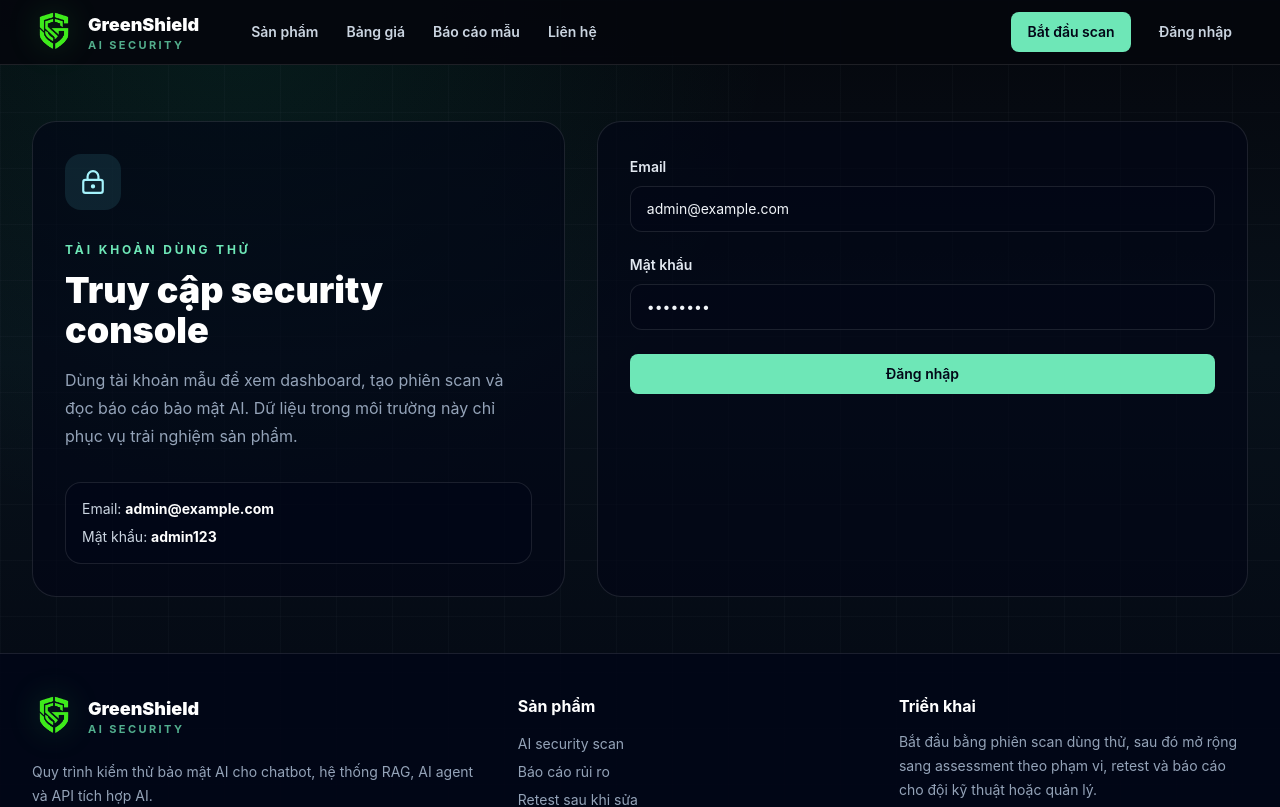
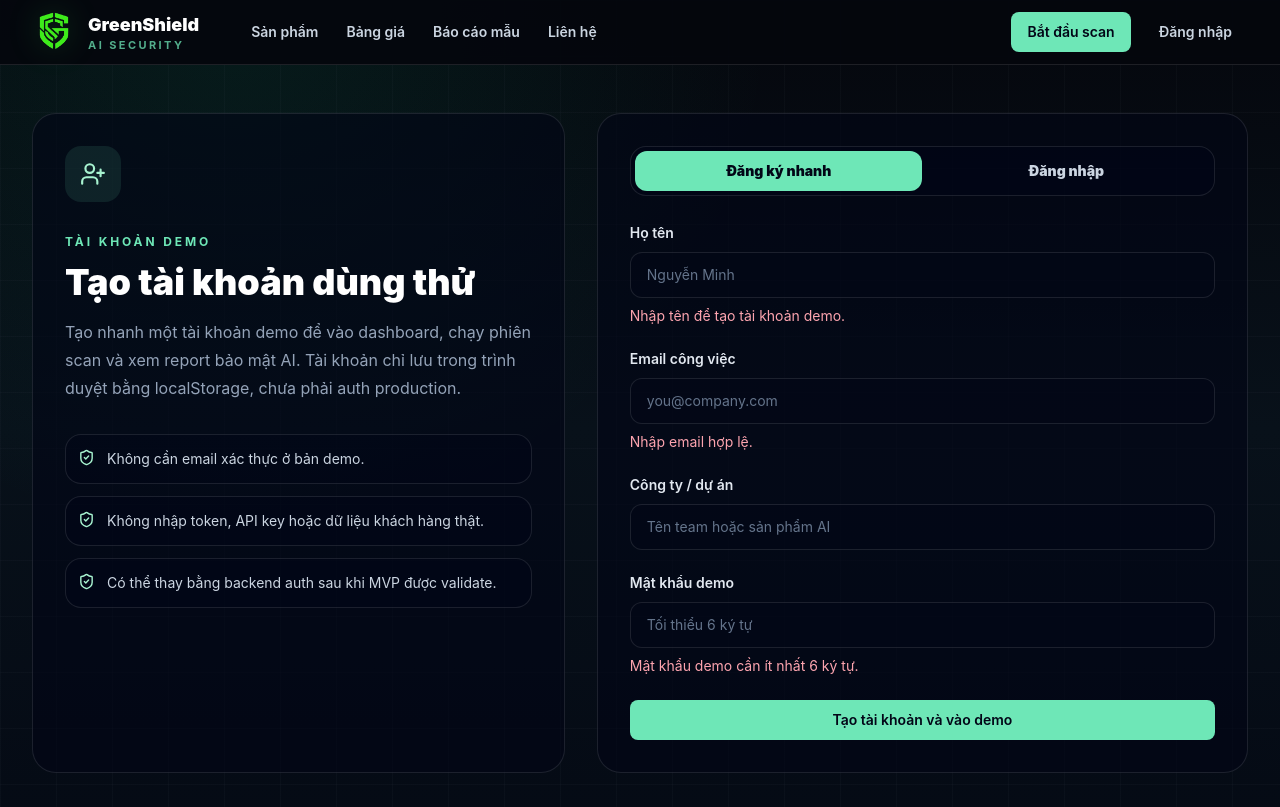
Before and after one commit to BlueCloudK/GreenShield, a React (Vite) app: page /login in a window 1280 px wide. Shown: the top 807 px of the page. Built offline with nearby package versions, Linux system fonts and the light colour scheme.

Commit message:
Add quick demo account signup

```diff
--- a/src/context/AuthContext.jsx
+++ b/src/context/AuthContext.jsx
@@ -2,17 +2,18 @@ import { createContext, useContext, useEffect, useMemo, useState } from "react";
 import { readStorage, writeStorage } from "../utils/storage";
 
 const AUTH_KEY = "greenshield.auth";
-const DEMO_USER = {
-  name: "GreenShield Admin",
-  email: "admin@example.com",
-};
+const DEMO_USERS_KEY = "greenshield.demoUsers";
 
 const AuthContext = createContext(null);
+
+function normalizeEmail(email) {
+  return email.trim().toLowerCase();
+}
 
 export function AuthProvider({ children }) {
   const [user, setUser] = useState(() => {
     const storedUser = readStorage(AUTH_KEY, null);
-    return storedUser ? { ...DEMO_USER, email: storedUser.email || DEMO_USER.email } : null;
+    return storedUser?.email ? storedUser : null;
   });
 
   useEffect(() => {
@@ -24,14 +25,54 @@ export function AuthProvider({ children }) {
   }, [user]);
 
   function login(email, password) {
-    if (email.trim().toLowerCase() === "admin@example.com" && password === "admin123") {
-      setUser(DEMO_USER);
+    const users = readStorage(DEMO_USERS_KEY, []);
+    const nextEmail = normalizeEmail(email);
+    const matchedUser = users.find((item) => item.email === nextEmail && item.password === password);
+
+    if (matchedUser) {
+      setUser({
+        name: matchedUser.name,
+        email: matchedUser.email,
+        company: matchedUser.company || "",
+      });
       return { ok: true };
     }
 
     return {
       ok: false,
-      message: "Demo email or password is incorrect.",
+      message: "Email hoặc mật khẩu demo chưa đúng.",
+    };
+  }
+
+  function register(account) {
+    const users = readStorage(DEMO_USERS_KEY, []);
+    const nextEmail = normalizeEmail(account.email);
+    const existingUser = users.find((item) => item.email === nextEmail);
+
+    if (existingUser) {
+      return {
+        ok: false,
+        message: "Email này đã được đăng ký trong demo. Hãy đăng nhập hoặc dùng email khác.",
+      };
+    }
+
+    const nextUser = {
+      name: account.name.trim(),
+      email: nextEmail,
+      company: account.company?.trim() || "",
+      password: account.password,
+      createdAt: new Date().toISOString(),
+    };
+
+    writeStorage(DEMO_USERS_KEY, [...users, nextUser]);
+    setUser({
+      name: nextUser.name,
+      email: nextUser.email,
+      company: nextUser.company,
+    });
+
+    return {
+      ok: true,
     };
   }
 
@@ -44,6 +85,7 @@ export function AuthProvider({ children }) {
       user,
       isAuthenticated: Boolean(user),
       login,
+      register,
       logout,
     }),
     [user],
--- a/src/pages/LoginPage.jsx
+++ b/src/pages/LoginPage.jsx
@@ -1,15 +1,32 @@
-import { LockKeyhole } from "lucide-react";
-import { useEffect, useState } from "react";
+import { LockKeyhole, ShieldCheck, UserPlus } from "lucide-react";
+import { useEffect, useMemo, useState } from "react";
 import { Navigate, useLocation, useNavigate } from "react-router-dom";
 import { Button } from "../components/ui/Button";
 import { FormField, inputClasses } from "../components/ui/FormField";
 import { useAuth } from "../context/AuthContext";
 
+const initialRegisterForm = {
+  name: "",
+  email: "",
+  company: "",
+  password: "",
+};
+
+const initialLoginForm = {
+  email: "",
+  password: "",
+};
+
+function isValidEmail(email) {
+  return /^[^\s@]+@[^\s@]+\.[^\s@]+$/.test(email.trim());
+}
+
 export default function LoginPage() {
-  const [email, setEmail] = useState("admin@example.com");
-  const [password, setPassword] = useState("admin123");
+  const [mode, setMode] = useState("register");
+  const [registerForm, setRegisterForm] = useState(initialRegisterForm);
+  const [loginForm, setLoginForm] = useState(initialLoginForm);
   const [error, setError] = useState("");
-  const { isAuthenticated, login } = useAuth();
+  const { isAuthenticated, login, register } = useAuth();
   const navigate = useNavigate();
   const location = useLocation();
   const redirectTo = location.state?.from?.pathname || "/dashboard";
@@ -20,13 +37,62 @@ export default function LoginPage() {
     }
   }, [isAuthenticated, navigate, redirectTo]);
 
-  function handleSubmit(event) {
+  const registerErrors = useMemo(() => {
+    const errors = {};
+    if (!registerForm.name.trim()) errors.name = "Nhập tên để tạo tài khoản demo.";
+    if (!isValidEmail(registerForm.email)) errors.email = "Nhập email hợp lệ.";
+    if (registerForm.password.length < 6) errors.password = "Mật khẩu demo cần ít nhất 6 ký tự.";
+    return errors;
+  }, [registerForm]);
+
+  const loginErrors = useMemo(() => {
+    const errors = {};
+    if (!isValidEmail(loginForm.email)) errors.email = "Nhập email đã đăng ký.";
+    if (!loginForm.password) errors.password = "Nhập mật khẩu demo.";
+    return errors;
+  }, [loginForm]);
+
+  function updateRegister(field, value) {
+    setRegisterForm((current) => ({ ...current, [field]: value }));
+    setError("");
+  }
+
+  function updateLogin(field, value) {
+    setLoginForm((current) => ({ ...current, [field]: value }));
+    setError("");
+  }
+
+  function switchMode(nextMode) {
+    setMode(nextMode);
+    setError("");
+  }
+
+  function handleRegister(event) {
     event.preventDefault();
     setError("");
-    const result = login(email, password);
-    if (result.ok) {
+
+    if (Object.keys(registerErrors).length) {
+      setError("Vui lòng kiểm tra lại thông tin đăng ký.");
       return;
-    } else {
+    }
+
+    const result = register(registerForm);
+    if (!result.ok) {
+      setError(result.message);
+    }
+  }
+
+  function handleLogin(event) {
+    event.preventDefault();
+    setError("");
+
+    if (Object.keys(loginErrors).length) {
+      setError("Vui lòng nhập đúng email và mật khẩu demo.");
+      return;
+    }
+
+    const result = login(loginForm.email, loginForm.password);
+    if (!result.ok) {
       setError(result.message);
     }
   }
@@ -35,46 +101,128 @@ export default function LoginPage() {
     return <Navigate replace to={redirectTo} />;
   }
 
+  const isRegisterMode = mode === "register";
+
   return (
-    <section className="mx-auto grid max-w-7xl gap-8 px-4 py-14 sm:px-6 lg:grid-cols-[0.9fr_1.1fr] lg:px-8">
+    <section className="mx-auto grid max-w-7xl gap-8 px-4 py-12 sm:px-6 lg:grid-cols-[0.9fr_1.1fr] lg:px-8">
       <div className="glass-panel rounded-3xl p-8">
-        <div className="flex h-14 w-14 items-center justify-center rounded-2xl bg-cyan-300/10 text-cyan-200">
-          <LockKeyhole size={26} aria-hidden="true" />
+        <div className="flex h-14 w-14 items-center justify-center rounded-2xl bg-emerald-300/10 text-emerald-200">
+          {isRegisterMode ? <UserPlus size={26} aria-hidden="true" /> : <LockKeyhole size={26} aria-hidden="true" />}
         </div>
-        <p className="section-kicker mt-8">Tài khoản dùng thử</p>
-        <h1 className="mt-3 text-4xl font-black text-white">Truy cập security console</h1>
+        <p className="section-kicker mt-8">Tài khoản demo</p>
+        <h1 className="mt-3 text-4xl font-black text-white">
+          {isRegisterMode ? "Tạo tài khoản dùng thử" : "Đăng nhập GreenShield"}
+        </h1>
         <p className="mt-4 leading-7 text-slate-400">
-          Dùng tài khoản mẫu để xem dashboard, tạo phiên scan và đọc báo cáo bảo mật AI. Dữ liệu trong môi trường này chỉ phục vụ trải nghiệm sản phẩm.
+          Tạo nhanh một tài khoản demo để vào dashboard, chạy phiên scan và xem report bảo mật AI. Tài khoản chỉ lưu trong trình duyệt bằng localStorage, chưa phải auth production.
         </p>
-        <div className="mt-8 rounded-2xl border border-white/10 bg-slate-950/45 p-4 text-sm text-slate-300">
-          <p>
-            Email: <strong className="text-white">admin@example.com</strong>
-          </p>
-          <p className="mt-2">
-            Mật khẩu: <strong className="text-white">admin123</strong>
-          </p>
+        <div className="mt-8 grid gap-3">
+          {[
+            "Không cần email xác thực ở bản demo.",
+            "Không nhập token, API key hoặc dữ liệu khách hàng thật.",
+            "Có thể thay bằng backend auth sau khi MVP được validate.",
+          ].map((item) => (
+            <div className="flex gap-3 rounded-2xl border border-white/10 bg-slate-950/45 p-3 text-sm leading-6 text-slate-300" key={item}>
+              <ShieldCheck className="mt-0.5 shrink-0 text-emerald-200" size={17} aria-hidden="true" />
+              <span>{item}</span>
+            </div>
+          ))}
         </div>
       </div>
 
-      <form className="glass-panel rounded-3xl p-6 sm:p-8" onSubmit={handleSubmit}>
+      <div className="glass-panel rounded-3xl p-6 sm:p-8">
+        <div className="grid grid-cols-2 rounded-2xl border border-white/10 bg-slate-950/45 p-1">
+          {[
+            ["register", "Đăng ký nhanh"],
+            ["login", "Đăng nhập"],
+          ].map(([value, label]) => (
+            <button
+              className={`focus-ring rounded-xl px-3 py-2.5 text-sm font-black transition ${
+                mode === value ? "bg-emerald-300 text-slate-950" : "text-slate-300 hover:bg-white/[0.06] hover:text-white"
+              }`}
+              key={value}
+              onClick={() => switchMode(value)}
+              type="button"
+            >
+              {label}
+            </button>
+          ))}
+        </div>
+
+        {isRegisterMode ? (
+          <form className="mt-6" onSubmit={handleRegister}>
             <div className="space-y-5">
-          <FormField label="Email" name="email">
+              <FormField error={registerErrors.name} label="Họ tên" name="name">
+                <input
+                  autoComplete="name"
+                  className={inputClasses}
+                  name="name"
+                  onChange={(event) => updateRegister("name", event.target.value)}
+                  placeholder="Nguyễn Minh"
+                  value={registerForm.name}
+                />
+              </FormField>
+              <FormField error={registerErrors.email} label="Email công việc" name="email">
                 <input
                   autoComplete="email"
                   className={inputClasses}
                   inputMode="email"
                   name="email"
-              onChange={(event) => setEmail(event.target.value)}
-              value={email}
+                  onChange={(event) => updateRegister("email", event.target.value)}
+                  placeholder="you@company.com"
+                  value={registerForm.email}
                 />
               </FormField>
-          <FormField label="Mật khẩu" name="password">
+              <FormField label="Công ty / dự án" name="company">
                 <input
+                  autoComplete="organization"
+                  className={inputClasses}
+                  name="company"
+                  onChange={(event) => updateRegister("company", event.target.value)}
+                  placeholder="Tên team hoặc sản phẩm AI"
+                  value={registerForm.company}
+                />
+              </FormField>
+              <FormField error={registerErrors.password} label="Mật khẩu demo" name="password">
+                <input
+                  autoComplete="new-password"
                   className={inputClasses}
                   name="password"
-              onChange={(event) => setPassword(event.target.value)}
+                  onChange={(event) => updateRegister("password", event.target.value)}
+                  placeholder="Tối thiểu 6 ký tự"
                   type="password"
-              value={password}
+                  value={registerForm.password}
+                />
+              </FormField>
+            </div>
+            {error ? <p className="mt-4 rounded-2xl bg-rose-400/10 p-3 text-sm text-rose-200">{error}</p> : null}
+            <Button className="mt-6 w-full" data-testid="register-submit" type="submit">
+              Tạo tài khoản và vào demo
+            </Button>
+          </form>
+        ) : (
+          <form className="mt-6" onSubmit={handleLogin}>
+            <div className="space-y-5">
+              <FormField error={loginErrors.email} label="Email" name="loginEmail">
+                <input
+                  autoComplete="email"
+                  className={inputClasses}
+                  inputMode="email"
+                  name="loginEmail"
+                  onChange={(event) => updateLogin("email", event.target.value)}
+                  placeholder="Email đã đăng ký demo"
+                  value={loginForm.email}
+                />
+              </FormField>
+              <FormField error={loginErrors.password} label="Mật khẩu" name="loginPassword">
+                <input
+                  autoComplete="current-password"
+                  className={inputClasses}
+                  name="loginPassword"
+                  onChange={(event) => updateLogin("password", event.target.value)}
+                  placeholder="Mật khẩu demo"
+                  type="password"
+                  value={loginForm.password}
                 />
               </FormField>
             </div>
@@ -83,6 +231,8 @@ export default function LoginPage() {
               Đăng nhập
             </Button>
           </form>
+        )}
+      </div>
     </section>
   );
 }
```
Also changed, not shown: 1 other file (tests, documents, lock files or other folders). Lines whose indentation alone changed are shown as unchanged.
